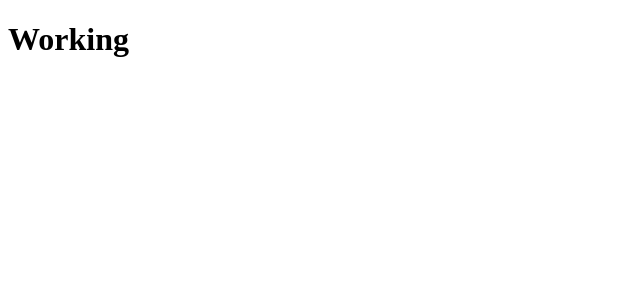
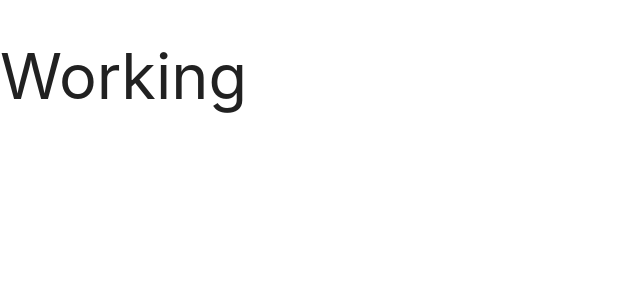
Before and after one commit to kachilala23/meanfullstack, an Angular app in the folder client/: page / in a window 1280 px wide. Shown: the top 300 px of the page, without its empty margins (0-640 px from the left). Built offline with nearby package versions, Linux system fonts and the light colour scheme.

Commit message:
add materialize css for theming the application

```diff
--- a/client/package.json
+++ b/client/package.json
@@ -20,6 +20,7 @@
     "@angular/platform-browser-dynamic": "~7.2.0",
     "@angular/router": "~7.2.0",
     "core-js": "^2.5.4",
+    "materialize-css": "^1.0.0-rc.2",
     "rxjs": "~6.3.3",
     "tslib": "^1.9.0",
     "zone.js": "~0.8.26"
--- a/client/src/main.ts
+++ b/client/src/main.ts
@@ -3,6 +3,8 @@ import { platformBrowserDynamic } from '@angular/platform-browser-dynamic';
 
 import { AppModule } from './app/app.module';
 import { environment } from './environments/environment';
+
+import 'materialize-css/dist/js/materialize.js';
 
 if (environment.production) {
   enableProdMode();
--- a/client/src/styles.css
+++ b/client/src/styles.css
@@ -1 +1,2 @@
-/* You can add global styles to this file, and also import other style files */
+@import "~materialize-css/dist/css/materialize.min.css";
+@import "theme/styles.min.css";
```
Also changed, not shown: client/src/theme/styles.min.css (added, +1 -0 lines), 2 other files (tests, documents, lock files or other folders).
